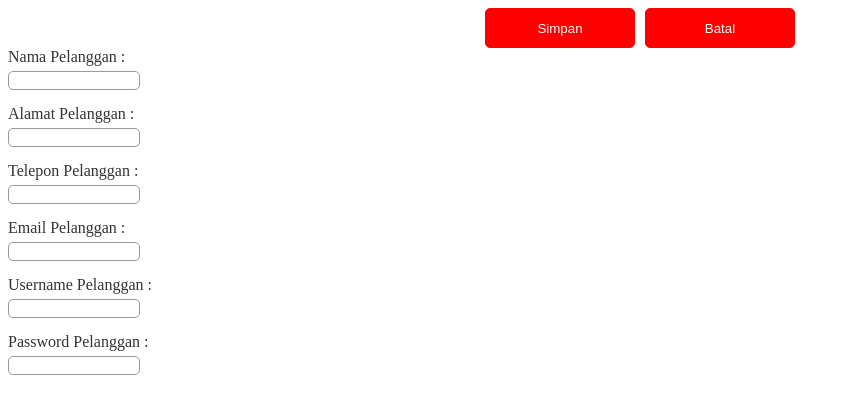
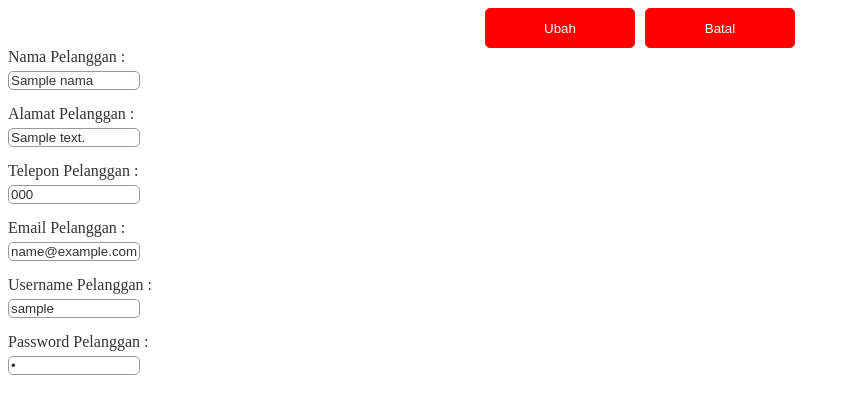
Before and after one commit to dediirawanuti/php-codeigniter, a CodeIgniter app: the page made by Client/application/views/pelanggan_ubah.php in a window 1280 px wide. Shown: the top 414 px of the page, without its empty margins (0-850 px from the left). Run offline with CodeIgniter, Linux system fonts and the light colour scheme; the template is opened without the code that fills it: most values are stand-ins (such as "Sample title", 1, 10 or a date in 2020).

Commit message:
add function_ubah

```diff
--- a/Client/application/views/pelanggan_ubah.php
+++ b/Client/application/views/pelanggan_ubah.php
@@ -13,7 +13,7 @@
             width: 100%;
             justify-content: center;
         }
-        .btn_simpan {
+        .btn_ubah {
             width: 150px;
             height: 40px;
             background: #FF0000;
@@ -66,8 +66,8 @@
     <!-- area tombol -->
     <nav class="area_tombol">
         <!-- tombol tambah -->
-        <button class="btn_simpan" onclick="simpan()">
-            Simpan
+        <button class="btn_ubah" onclick="ubah()">
+            Ubah
         </button>
         <!-- tombol batal -->
         <button class="btn_batal" onclick="batal()">
@@ -134,13 +134,29 @@
             // variabel warna
             let merah = "#FF0000";
             let abu = "#333333";
+            let id;
+
+            // fungsi yang dijalankan pada saat halaman di load
+            $(function () {
+                id = '<?php echo $id_hash; ?>';
+
+                // tampilkan isi "array" ke dalam komponen
+                $("#txt_nama").val('<?php echo $nama ?>');
+                $("#txt_telepon").val('<?php echo $telepon ?>');
+                $("#txt_alamat").val('<?php echo $alamat ?>');
+                $("#txt_email").val('<?php echo $email ?>');
+                $("#txt_username").val('<?php echo $username ?>');
+                $("#txt_password").val('<?php echo $password ?>');
+
+            })
+
             function batal() {
                 // alihkan ke halaman "Pelamggan"
                 location.href="<?php echo site_url("pelanggan")?>";
 
             }
 
-            function simpan() {
+            function ubah() {
                 // $(".label_object").css("color","#FFCC00");
                 // $(".label_object").css("font-size","24px");
                 // $("#lbl_nama").html("Isi nama pelanggan");
@@ -318,9 +334,10 @@
 
                     // proses penyimpanan data pelanggan dengan AJAX
                     $.ajax({
-                        type: "POST",
-                        url: "<?php echo site_url("Pelanggan/simpan"); ?>",
-                        data: "nama_plg="+$("#txt_nama").val()+"&alamat_plg="+$("#txt_alamat").val()+"&telepon_plg="+$("#txt_telepon").val()+"&email_plg="+$("#txt_email").val()+"&username_plg="+$("#txt_username").val()+"&password_plg="+$("#txt_password").val(),
+                        type: "PUT",
+                        url: "<?php echo site_url("Pelanggan/ubah"); ?>",
+                        data: "nama_plg="+$("#txt_nama").val()+"&alamat_plg="+$("#txt_alamat").val()+"&telepon_plg="+$("#txt_telepon").val()+"&email_plg="+$("#txt_email").val()+"&username_plg="+$("#txt_username").val()+"&password_plg="+$("#txt_password").val()+"$id_plg="+id,
+
                         success: function (response) {
 
                             // buat variabel untuk ambil array response
```
Also changed, not shown: Client/application/controllers/Pelanggan.php (+20 -1 lines).
